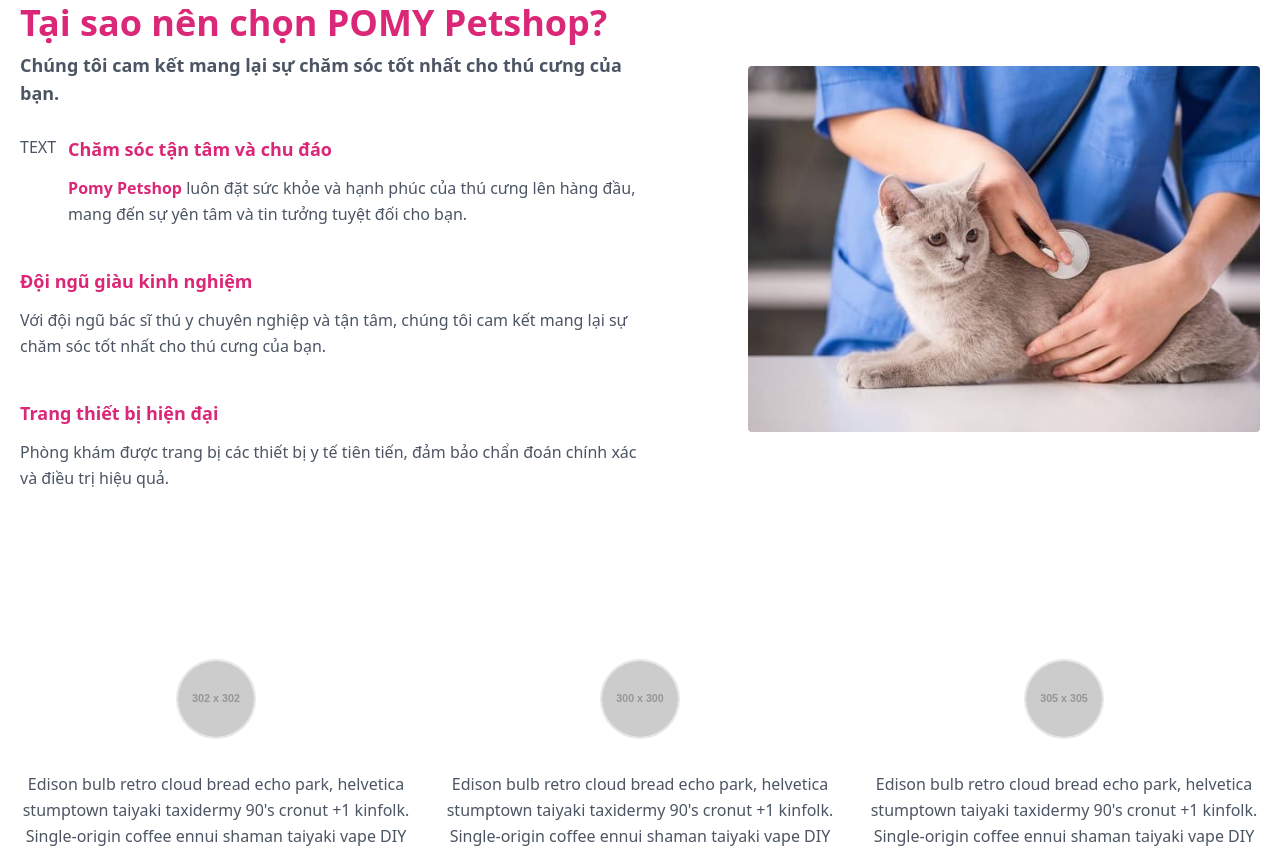
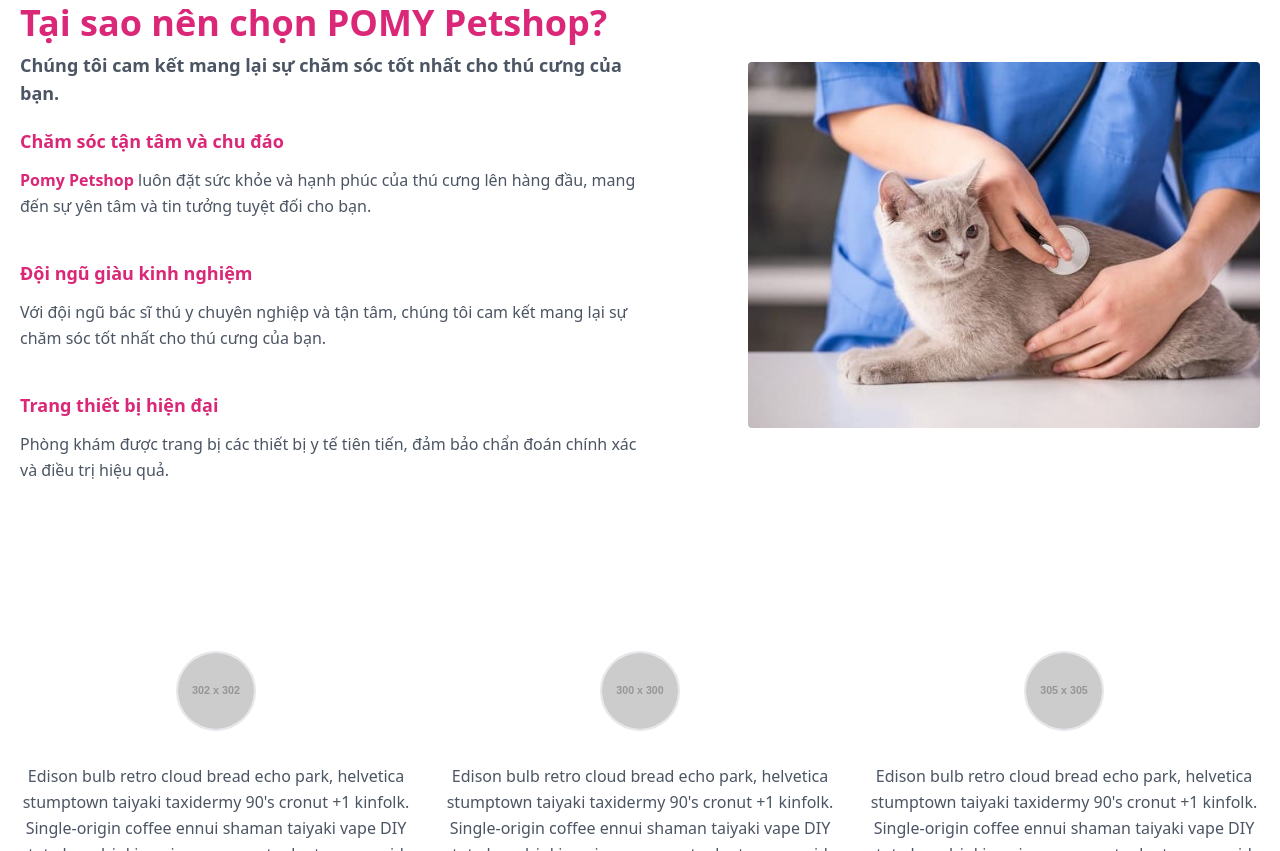
Before and after one commit to dangkhoa45/pomy-petshop, a Next.js app: page /about in a window 1280 px wide. Shown: the part 1450-2301 px from the top of the page. Built offline with nearby package versions, Linux system fonts and the light colour scheme.

Commit message:
improve Question Section

```diff
--- a/src/components/QuestionSection.tsx
+++ b/src/components/QuestionSection.tsx
@@ -28,7 +28,7 @@ function QuestionSection() {
           </motion.h1>
 
           <motion.span
-            className="title-font text-lg mb-1 text-gray-600 font-extrabold"
+            className="title-font text-lg mb-5 text-gray-600 font-extrabold"
             initial={{ opacity: 0, y: 30 }}
             whileInView={{ opacity: 1, y: 0 }}
             transition={{ duration: 0.6, delay: 0.2 }}
@@ -38,8 +38,7 @@ function QuestionSection() {
             bạn.
           </motion.span>
 
-          <div className="flex flex-col md:flex-row md:gap-3  mt-6 mb-10 lg:items-start items-center">
-            <div>TEXT</div>
+          <div className="flex flex-col mb-10 lg:items-start items-center">
             <motion.div
               className="flex-grow"
               initial={{ opacity: 0, y: 20 }}
```
